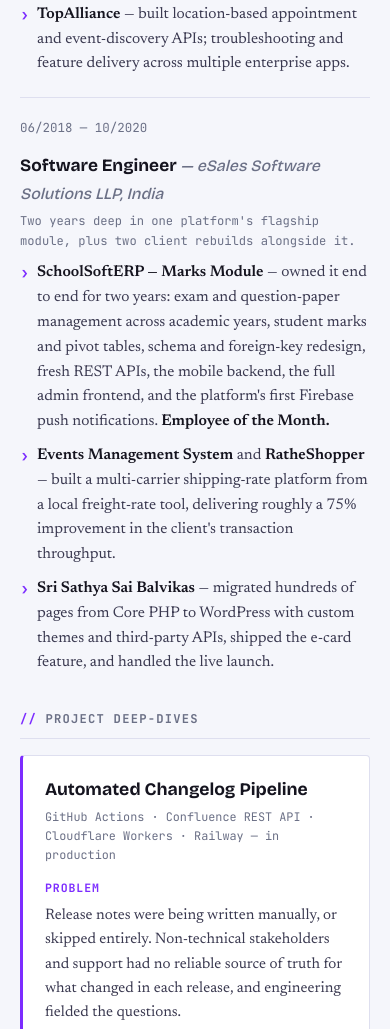
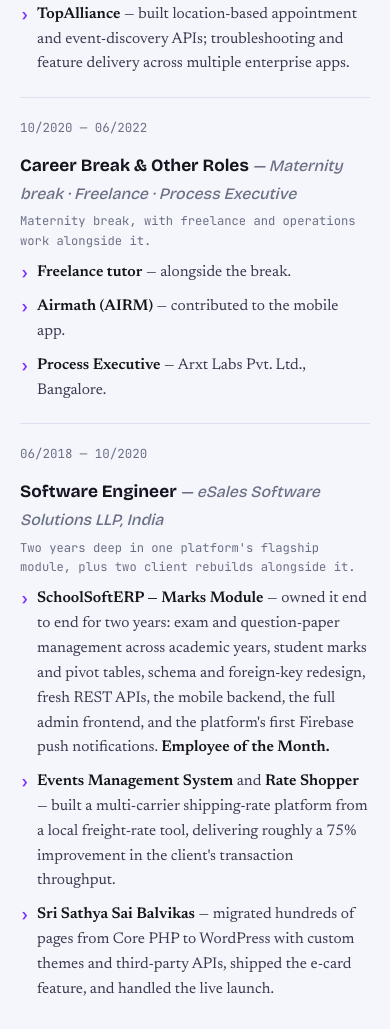
Before and after one commit to Priya-MRN/portfolio, a plain HTML site: page cv.html in a window 390 px wide. Shown: the part 3712-4741 px from the top of the page. Drawn offline with nearby package versions, Linux system fonts and the light colour scheme.

Commit message:
Correct Rate Shopper name; add 2020-2022 career break to timeline
- Restore "Rate Shopper" as the project name across all pages (an
  earlier commit wrongly standardised it to "RatheShopper").
- Add the 10/2020 - 06/2022 entry to the experience timeline on all
  three pages and the README: maternity break, alongside freelance
  tutoring, a contribution to the Airmath (AIRM) mobile app, and a
  Process Executive role at Arxt Labs Pvt. Ltd., Bangalore. This
  closes the previously unexplained gap between eSales and MRN.

Co-Authored-By: Claude Opus 5 <noreply@anthropic.com>

```diff
--- a/cv.html
+++ b/cv.html
@@ -303,6 +303,19 @@
 
     <div class="exp-item">
       <div class="exp-head">
+        <span class="exp-title">Career Break &amp; Other Roles <span class="exp-co">— Maternity break · Freelance · Process Executive</span></span>
+        <span class="exp-when">10/2020 — 06/2022</span>
+      </div>
+      <p class="exp-sub">Maternity break, with freelance and operations work alongside it.</p>
+      <ul class="bullets">
+        <li><b>Freelance tutor</b> — alongside the break.</li>
+        <li><b>Airmath (AIRM)</b> — contributed to the mobile app.</li>
+        <li><b>Process Executive</b> — Arxt Labs Pvt. Ltd., Bangalore.</li>
+      </ul>
+    </div>
+
+    <div class="exp-item">
+      <div class="exp-head">
         <span class="exp-title">Software Engineer <span class="exp-co">— eSales Software Solutions LLP, India</span></span>
         <span class="exp-when">06/2018 — 10/2020</span>
       </div>
@@ -312,7 +325,7 @@
         across academic years, student marks and pivot tables, schema and foreign-key redesign, fresh REST APIs, the
         mobile backend, the full admin frontend, and the platform's first Firebase push notifications.
         <b>Employee of the Month.</b></li>
-        <li><b>Events Management System</b> and <b>RatheShopper</b> — built a multi-carrier shipping-rate platform from
+        <li><b>Events Management System</b> and <b>Rate Shopper</b> — built a multi-carrier shipping-rate platform from
         a local freight-rate tool, delivering roughly a 75% improvement in the client's transaction throughput.</li>
         <li><b>Sri Sathya Sai Balvikas</b> — migrated hundreds of pages from Core PHP to WordPress with custom themes
         and third-party APIs, shipped the e-card feature, and handled the live launch.</li>
@@ -429,7 +442,7 @@
       apps and driver tracking.</li>
       <li><b>SchoolSoftERP Marks Module</b> — exams, question papers, marks and pivot tables, foreign-key redesign,
       REST APIs, and the platform's first Firebase push notifications.</li>
-      <li><b>RatheShopper</b> — multi-carrier global shipping-rate estimator; ~75% lift in client transaction volume.</li>
+      <li><b>Rate Shopper</b> — multi-carrier global shipping-rate estimator; ~75% lift in client transaction volume.</li>
       <li><b>TopAlliance</b> — location-based tourist event-discovery and booking APIs.</li>
       <li><b>GroceryMart · Service get4Fix</b> — Laravel 6 → 8 modernisations with improved access control.</li>
       <li><b>Sri Sathya Sai Balvikas</b> — Core PHP → WordPress migration of hundreds of pages, plus the e-card feature.</li>
```
Also changed, not shown: index.html (+13 -3 lines), resume.html (+11 -2 lines), 1 other file.
